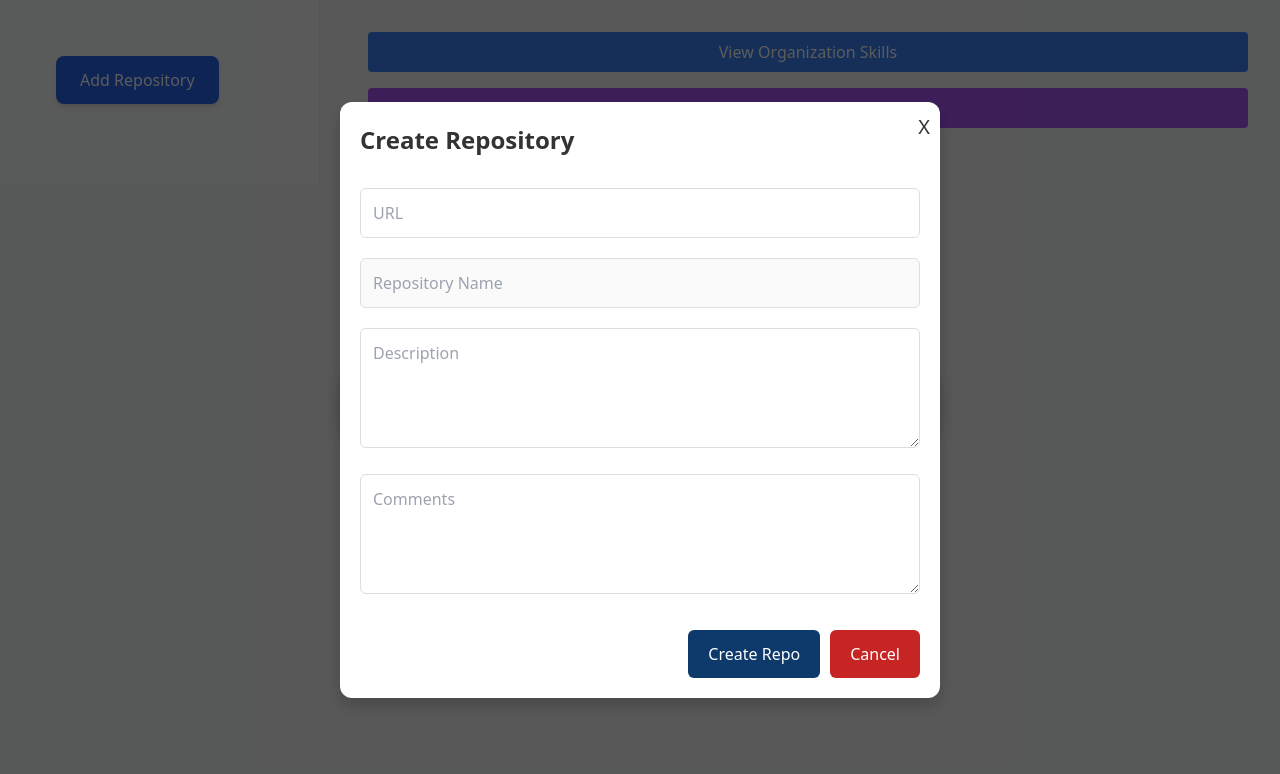
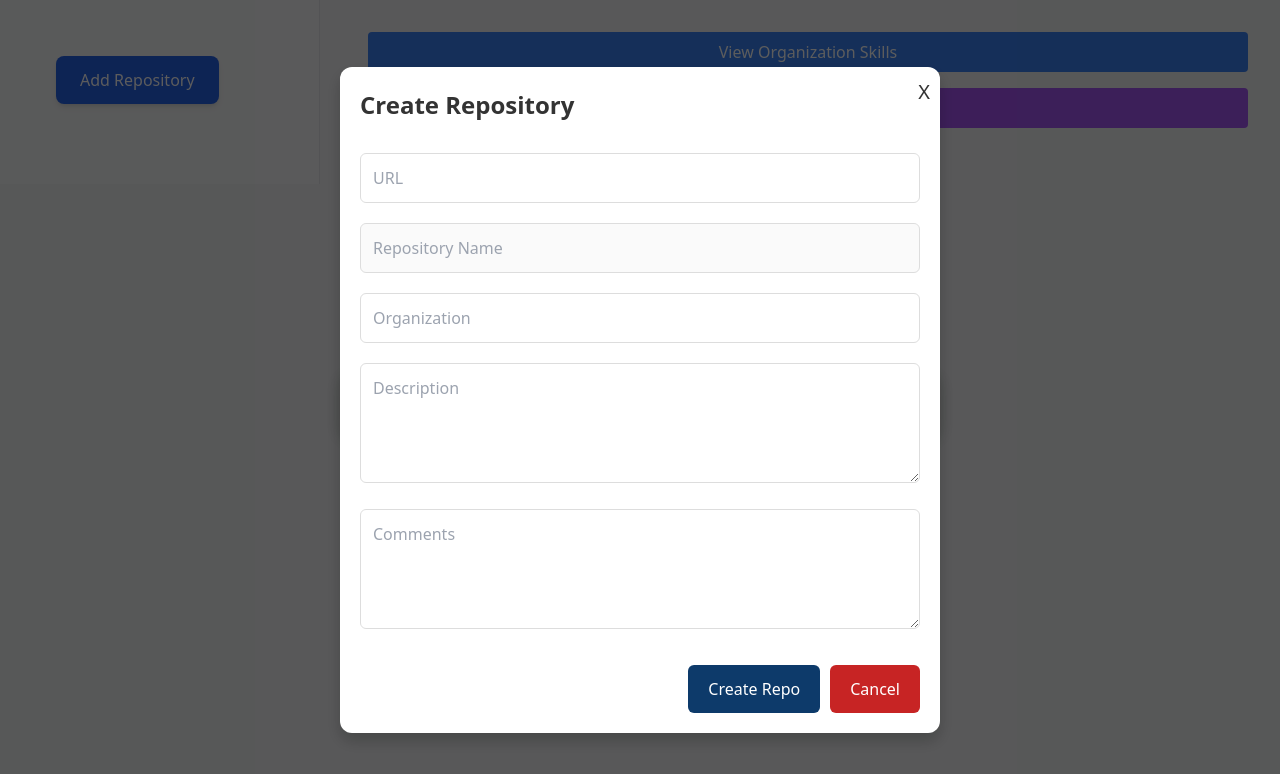
Before and after one commit to ElisavetKanidou/KU-Detection-Front-End, a React (Vite) app: page / in a window 1280 px wide. Both pictures are taken after a click on the button "Add Repository". Shown: the top 774 px of the page. Built offline with nearby package versions, Linux system fonts and the light colour scheme; what chartjs-plugin-zoom would draw is missing.

Commit message:
add organization field

```diff
--- a/src/App.tsx
+++ b/src/App.tsx
@@ -31,6 +31,7 @@ import Heatmap from '@/components/Heatmap'; // Import Heatmap
 interface Repo {
     name: string;
     url: string;
+    organization?: string; // --- ΠΡΟΣΘΗΚΗ ---
     description?: string;
     comments?: string;
     created_at?: string;
--- a/src/components/RepoForm.tsx
+++ b/src/components/RepoForm.tsx
@@ -1,10 +1,11 @@
 import React, { useState, useEffect } from 'react';
 import axios from 'axios';
-import './Modal.css'; // Σιγουρευτείτε ότι έχετε το Modal.css αρχείο
+import './Modal.css';
 
 interface RepoFormProps {
   repoName?: string;
   url?: string;
+  organization?: string; // --- ΠΡΟΣΘΗΚΗ ---
   description?: string;
   comments?: string;
   onClose: () => void;
@@ -14,6 +15,7 @@ interface RepoFormProps {
 const RepoForm: React.FC<RepoFormProps> = ({
   repoName,
   url,
+  organization, // --- ΠΡΟΣΘΗΚΗ ---
   description,
   comments,
   onClose,
@@ -22,45 +24,42 @@ const RepoForm: React.FC<RepoFormProps> = ({
   const [formData, setFormData] = useState({
     repo_name: repoName || '',
     url: url || '',
+    organization: organization || '', // --- ΠΡΟΣΘΗΚΗ ---
     description: description || '',
     comments: comments || '',
   });
 
-  // Νέα συνάρτηση για τον χειρισμό της αλλαγής στο URL
   const handleUrlChange = (e: React.ChangeEvent<HTMLInputElement>) => {
     const urlValue = e.target.value;
-    let newRepoName = '';
+    let newRepoName = formData.repo_name;
 
-    // Εξαγωγή του ονόματος από το URL (αν υπάρχει)
-    if (urlValue) {
+    if (urlValue && !repoName) { // Ενημέρωσε το όνομα μόνο κατά τη δημιουργία
       const parts = urlValue.split('/');
-      newRepoName = parts[parts.length - 1]; // Παίρνουμε το τελευταίο τμήμα
+      const lastPart = parts[parts.length - 1];
+      newRepoName = lastPart.endsWith('.git') ? lastPart.slice(0, -4) : lastPart;
     }
 
     setFormData({
       ...formData,
       url: urlValue,
-      repo_name: newRepoName, // Ενημερώνουμε αυτόματα το repo_name
+      repo_name: newRepoName,
     });
   };
 
-    //Χρησιμοποιούμε useEffect για να αλλάξουμε το formData.repo_name στην επεξεργασία.
-    useEffect(() => {
-        if (url) {
-            const parts = url.split('/');
-            const newRepoName = parts[parts.length - 1];
-             setFormData(prevFormData => ({
-                ...prevFormData,
-                repo_name: newRepoName
-            }));
-        }
-    }, [url]);
-
-
+  useEffect(() => {
+    if (repoName) { // Μόνο για επεξεργασία
+        setFormData({
+            repo_name: repoName,
+            url: url || '',
+            organization: organization || '', // --- ΠΡΟΣΘΗΚΗ ---
+            description: description || '',
+            comments: comments || ''
+        });
+    }
+  }, [repoName, url, organization, description, comments]);
 
   const handleInputChange = (e: React.ChangeEvent<HTMLInputElement | HTMLTextAreaElement>) => {
     const { name, value } = e.target;
-     //Αποτρέπει την επεξεργασία του repo_name
      if (name !== 'repo_name') {
         setFormData({ ...formData, [name]: value });
      }
@@ -68,9 +67,10 @@ const RepoForm: React.FC<RepoFormProps> = ({
 
   const handleCreate = async () => {
     try {
-      const response = await axios.post(import.meta.env.VITE_API_URL+`/repos`, formData);
+      // Στέλνουμε ολόκληρο το formData που περιλαμβάνει και το organization
+      const response = await axios.post(import.meta.env.VITE_API_URL + `/repos`, formData);
       console.log('Success:', response.data);
-      onSave(); // Trigger the onSave callback
+      onSave();
     } catch (error) {
       console.error('Error:', error);
       alert('An error occurred while creating the repository.');
@@ -79,13 +79,15 @@ const RepoForm: React.FC<RepoFormProps> = ({
 
   const handleUpdate = async () => {
     try {
-      const response = await axios.put(import.meta.env.VITE_API_URL+`/repos/${formData.repo_name}`, {
+      // --- ΔΙΟΡΘΩΣΗ: Στέλνουμε και το organization ---
+      const response = await axios.put(import.meta.env.VITE_API_URL + `/repos/${formData.repo_name}`, {
         url: formData.url,
+        organization: formData.organization,
         description: formData.description,
         comments: formData.comments
       });
       console.log('Success:', response.data);
-      onSave(); // Trigger the onSave callback
+      onSave();
     } catch (error) {
       console.error('Error:', error);
       alert('An error occurred while updating the repository.');
@@ -109,26 +111,30 @@ const RepoForm: React.FC<RepoFormProps> = ({
           <button className="modal-close" onClick={onClose}>X</button>
         </div>
         <div className="modal-body">
-          {/* URL input field *πρώτο* */}
           <input
             type="text"
             name="url"
             value={formData.url}
-            onChange={handleUrlChange}  // Χρησιμοποιούμε τον νέο handler
+            onChange={handleUrlChange}
             placeholder="URL"
             required
           />
-          {/* Repository Name input field *δεύτερο* και disabled */}
           <input
             type="text"
             name="repo_name"
             value={formData.repo_name}
-            //onChange={handleInputChange} //Δεν χρειαζόμαστε πια onChange εδώ.
             placeholder="Repository Name"
-            disabled // Το κάνουμε disabled
+            disabled
             required
           />
-
+          {/* --- ΠΡΟΣΘΗΚΗ ΠΕΔΙΟΥ ORGANIZATION --- */}
+          <input
+            type="text"
+            name="organization"
+            value={formData.organization}
+            onChange={handleInputChange}
+            placeholder="Organization"
+          />
           <textarea
             name="description"
             value={formData.description}
--- a/src/components/RepoList.tsx
+++ b/src/components/RepoList.tsx
@@ -4,6 +4,7 @@ import '@fortawesome/fontawesome-free/css/all.min.css'; // Import font-awesome f
 interface Repo {
   name: string;
   url: string;
+  organization?: string;
   description?: string;
   comments?: string;
   created_at?: string;
```
